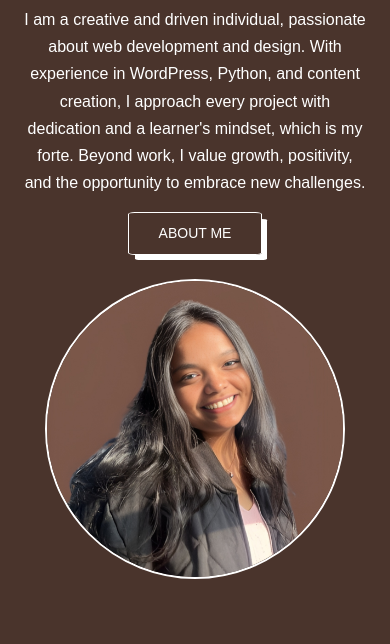
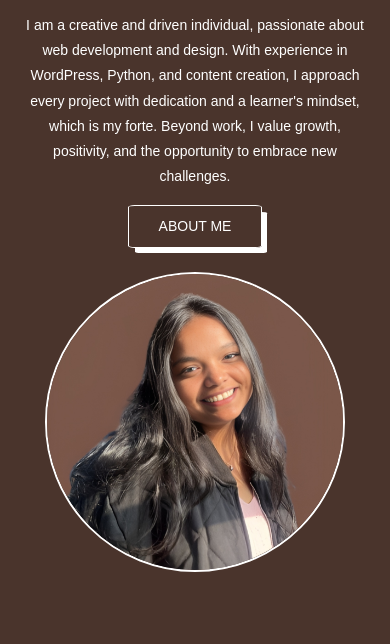
Before and after one commit to developology/RiddhiAgrawalPortfolio, a plain HTML site: page index.html in a window 390 px wide. Shown: the part 266-910 px from the top of the page. Drawn offline with nearby package versions, Linux system fonts and the light colour scheme; a web font is replaced by a local one.

Commit message:
Update styles.css

```diff
--- a/css/styles.css
+++ b/css/styles.css
@@ -99,6 +99,10 @@ body {
         font-size: 30px;
     }
 
+    .home_para{
+        font-size: 14px;
+        line-height: 1.8;
+    }
     .row {
         text-align: center;
     }
```
